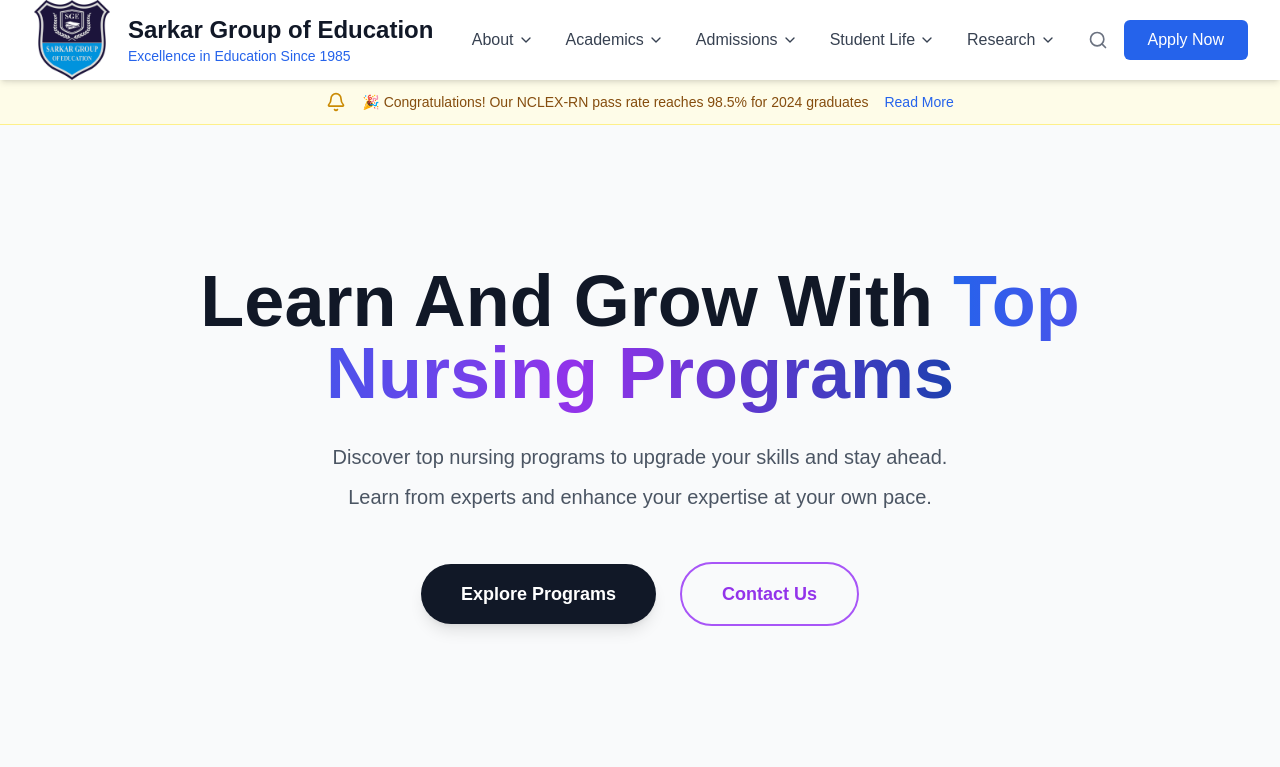
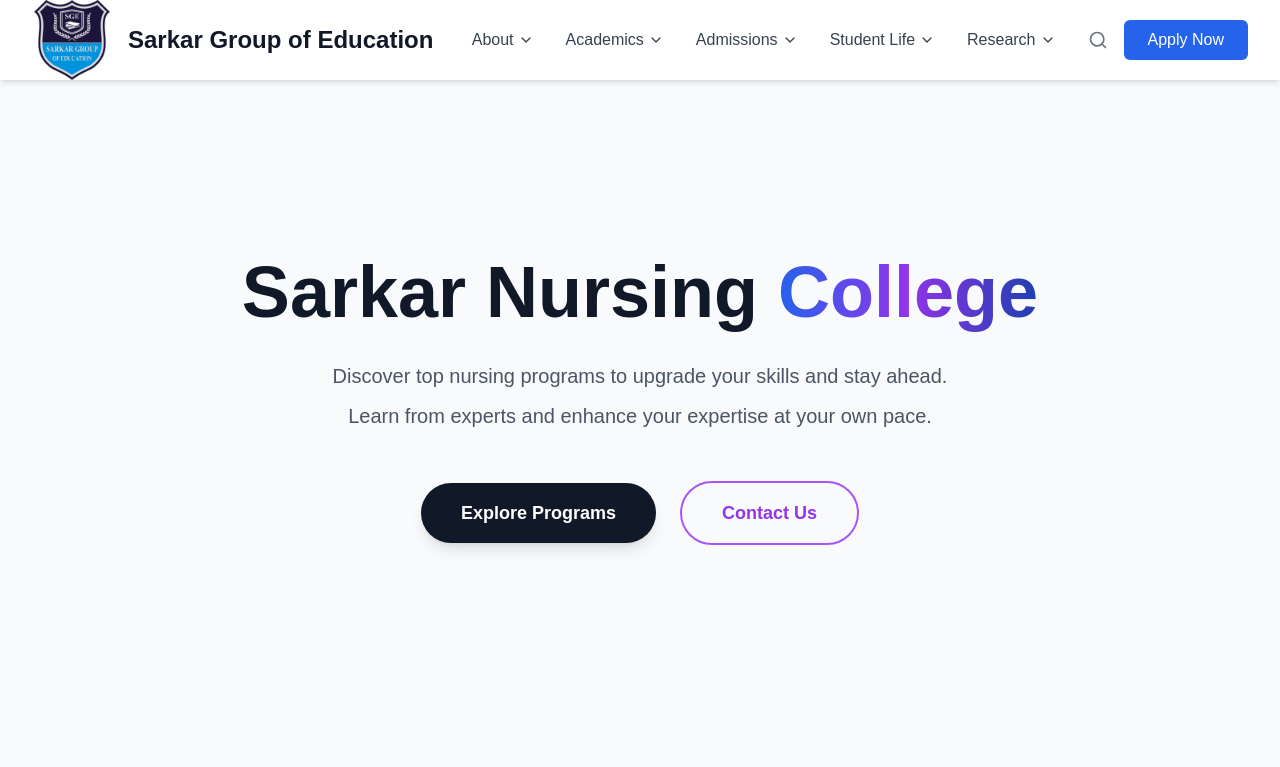
Before and after one commit to Himanshukalika/nursing, a Next.js app: page / in a window 1280 px wide. Shown: the top 767 px of the page. Built offline with nearby package versions, Linux system fonts and the light colour scheme.

Commit message:
Remove outdated news banner and update hero section text on Nursing College page

```diff
--- a/app/page.tsx
+++ b/app/page.tsx
@@ -65,7 +65,7 @@
               </div>
               <div>
                 <h1 className="text-2xl font-bold text-gray-900">Sarkar Group of Education</h1>
-                <p className="text-sm text-blue-600">Excellence in Education Since 1985</p>
+
               </div>
             </div>
 
@@ -160,19 +160,7 @@
       </nav>
 
       {/* News Banner */}
-      <div className="bg-yellow-50 border-b border-yellow-200 py-3">
-        <div className="max-w-7xl mx-auto px-4 sm:px-6 lg:px-8">
-          <div className="flex items-center justify-center space-x-4">
-            <Bell className="w-5 h-5 text-yellow-600" />
-            <span className="text-sm font-medium text-yellow-800">
-              🎉 Congratulations! Our NCLEX-RN pass rate reaches 98.5% for 2024 graduates
-            </span>
-            <a href="#" className="text-sm text-blue-600 hover:underline">
-              Read More
-            </a>
-          </div>
-        </div>
-      </div>
+
 
       {/* Hero Section */}
       <section className="relative bg-gray-50 py-20 min-h-[80vh] flex items-center overflow-hidden">
@@ -185,9 +173,9 @@
               animate={{ opacity: 1, y: 0 }}
               transition={{ duration: 0.8 }}
             >
-              Learn And Grow With{" "}
+              Sarkar Nursing{" "}
               <span className="bg-gradient-to-r from-blue-600 via-purple-600 to-blue-800 bg-clip-text text-transparent">
-                Top Nursing Programs
+                College
               </span>
             </motion.h1>
 
```
